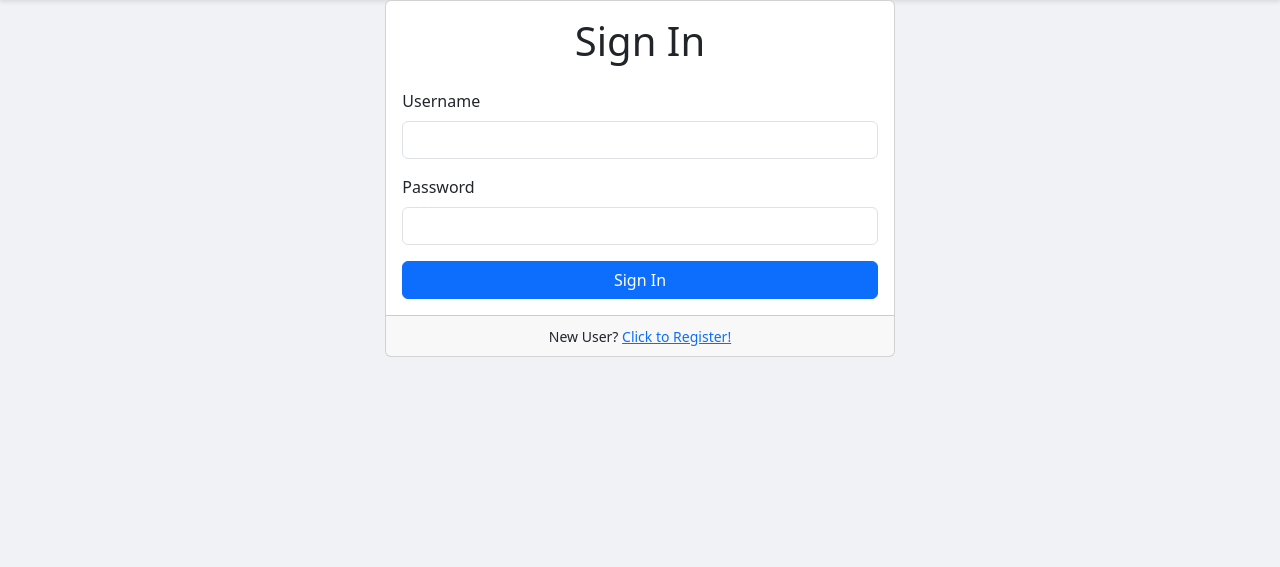
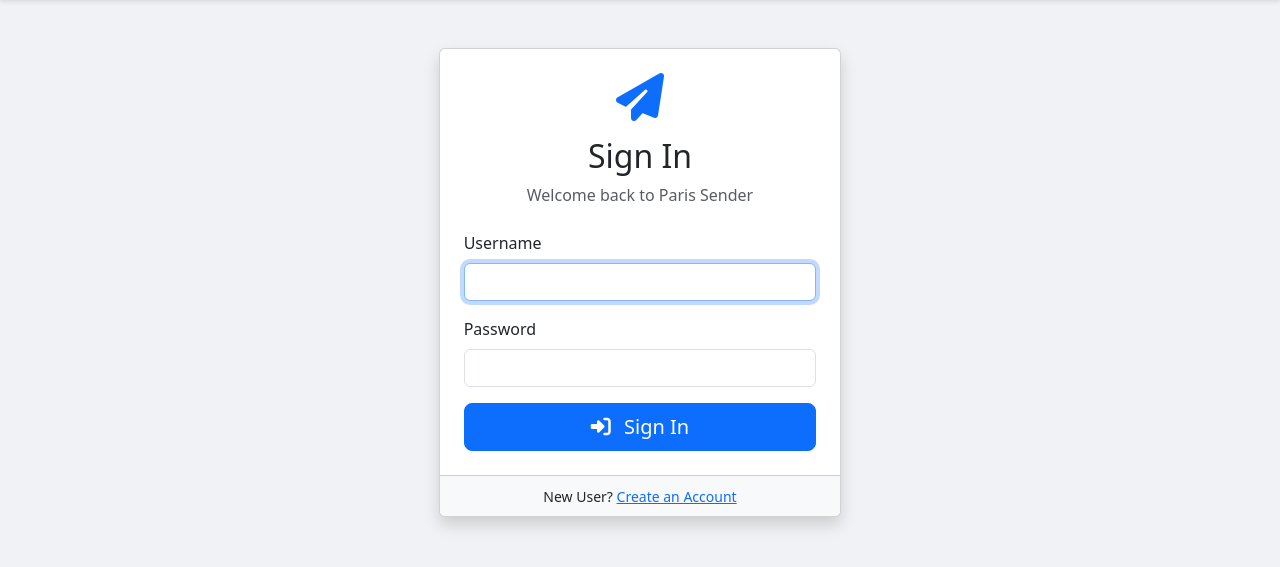
Before and after one commit to Sussyfreelandx/smtpweb, a Flask app: template app/templates/login.html in a window 1280 px wide. Shown: the part 56-623 px from the top of the page. Run offline with Flask 2, Linux system fonts and the light colour scheme; the template is opened without the code that fills it, so the values that code supplies are empty.

Commit message:
Update login.html

```diff
--- a/app/templates/login.html
+++ b/app/templates/login.html
@@ -1,27 +1,34 @@
 {% extends "base.html" %}
 
 {% block content %}
-<div class="row justify-content-center">
-    <div class="col-lg-5 col-md-8">
-        <div class="card">
-            <div class="card-body">
-                <h1 class="card-title text-center mb-4">Sign In</h1>
+<div class="row justify-content-center mt-5">
+    <div class="col-lg-4 col-md-6">
+        <div class="card shadow">
+            <div class="card-body p-4">
+                <div class="text-center mb-4">
+                    <i class="fas fa-paper-plane fa-3x text-primary mb-3"></i>
+                    <h2 class="card-title">Sign In</h2>
+                    <p class="text-muted">Welcome back to Paris Sender</p>
+                </div>
                 <form action="" method="post" novalidate>
+                    <input type="hidden" name="csrf_token" value="{{ csrf_token() }}">
                     <div class="mb-3">
                         <label for="username" class="form-label">Username</label>
-                        <input type="text" class="form-control" id="username" name="username" required>
+                        <input type="text" class="form-control" id="username" name="username" required autofocus>
                     </div>
                     <div class="mb-3">
                         <label for="password" class="form-label">Password</label>
                         <input type="password" class="form-control" id="password" name="password" required>
                     </div>
                     <div class="d-grid">
-                        <button type="submit" class="btn btn-primary">Sign In</button>
+                        <button type="submit" class="btn btn-primary btn-lg">
+                            <i class="fas fa-sign-in-alt me-2"></i> Sign In
+                        </button>
                     </div>
                 </form>
             </div>
-            <div class="card-footer text-center">
-                <small>New User? <a href="{{ url_for('main.register') }}">Click to Register!</a></small>
+            <div class="card-footer text-center bg-light">
+                <small>New User? <a href="{{ url_for('main.register') }}">Create an Account</a></small>
             </div>
         </div>
     </div>
```
